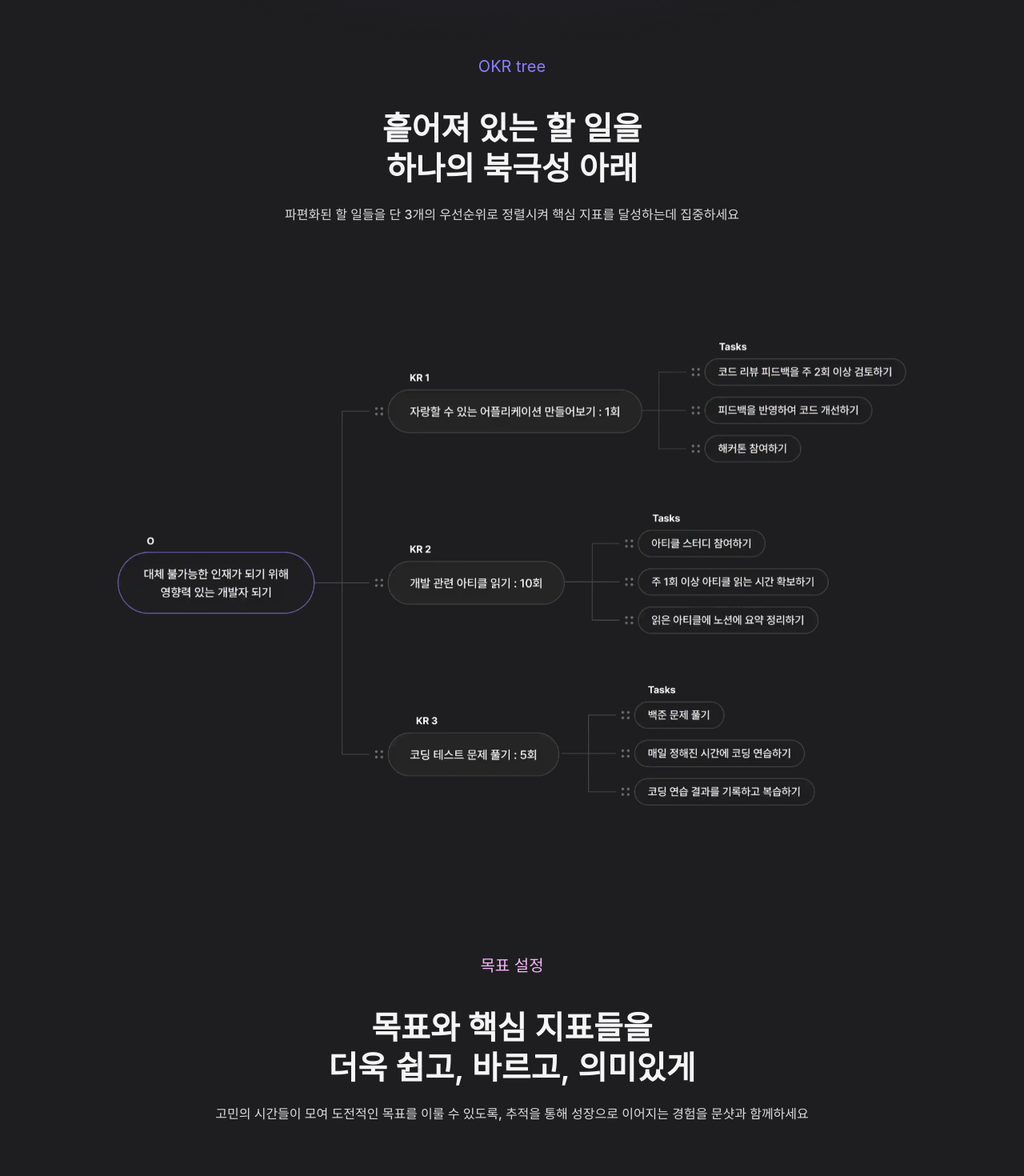
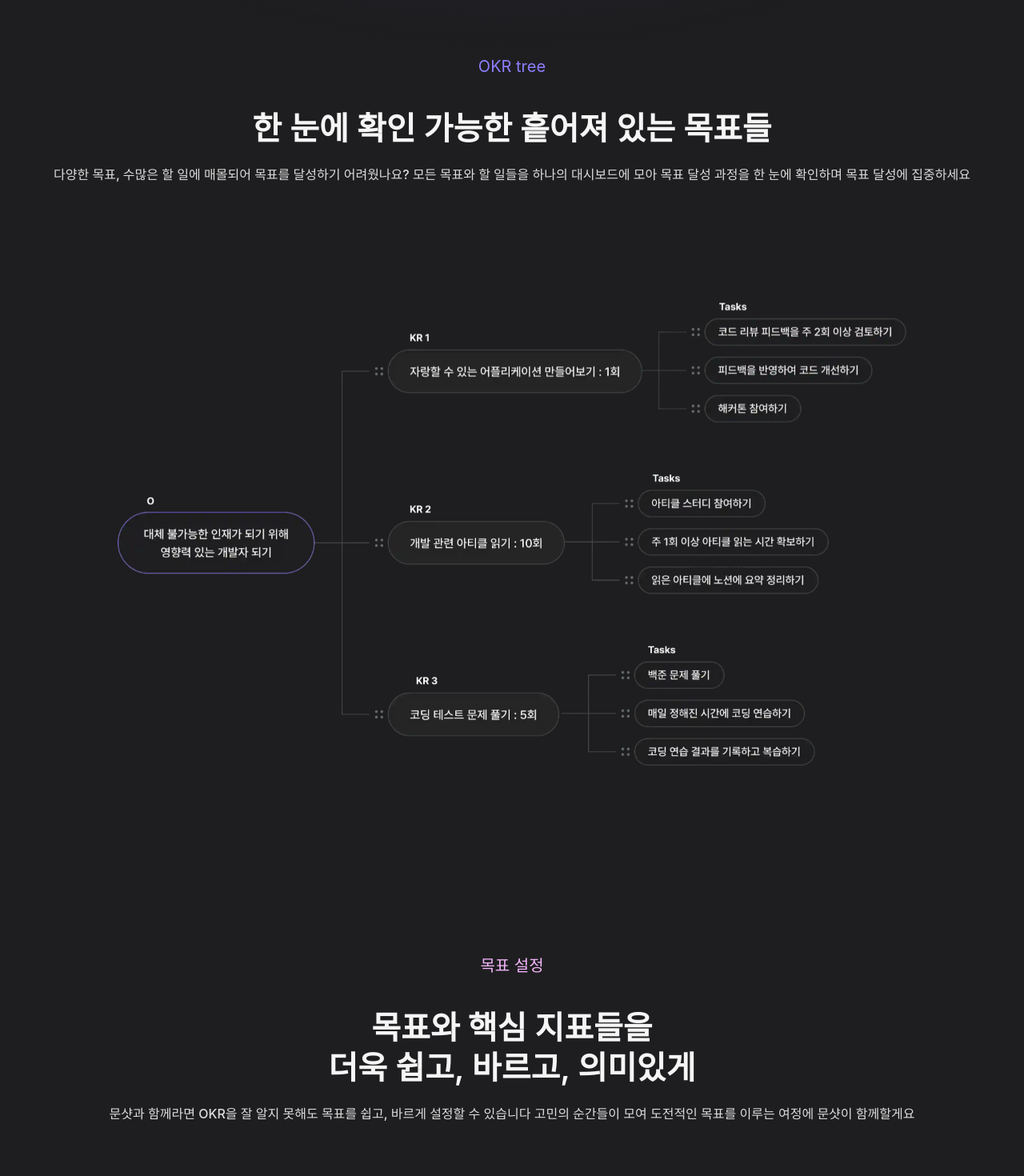
Before and after one commit to MOONSHOT-Team/MOONSHOT-CLIENT, a React (Vite) app: page /about in a window 1280 px wide. Shown: the part 1280-2750 px from the top of the page at 80% size. Built offline with nearby package versions, Linux system fonts and the light colour scheme; no server answers; a web font is replaced by a local one; what emotion-normalize would draw is missing.

Commit message:
chore: constant 적용

```diff
--- a/src/Onboarding/components/frame/Frame1.tsx
+++ b/src/Onboarding/components/frame/Frame1.tsx
@@ -11,6 +11,7 @@ import imgFrame1SideSheetRight from '../../assets/frame/imgFrame1SideSheetRight.
 import webpFrame1MainDashboard from '../../assets/frame/webpFrame1MainDashboard.webp';
 import webpFrame1ObjectiveItem from '../../assets/frame/webpFrame1ObjectiveItem.webp';
 import webpFrame1SideSheetRight from '../../assets/frame/webpFrame1SideSheetRight.webp';
+import { CONTENTS } from '../../constants/CONTENTS';
 import { TEXT_ROLLING } from '../../constants/TEXT_ROLLING';
 import { ImgPopUp, popUp } from '../../styles/animation';
 import { sectionStyle } from '../../styles/common';
@@ -36,7 +37,7 @@ const Frame1 = () => {
           </p>
         ))}
       </StRollingTextBox>
-      <StMainText>{`그토록 찾아 헤매던\n일상 생산성의 끝`}</StMainText>
+      <StMainText>{CONTENTS[0].title}</StMainText>
       <StCtaLink to="https://tally.so/r/n0Ol0N" target="_blank" className="tally-link-button">
         서비스 신청하기
       </StCtaLink>
--- a/src/Onboarding/components/frame/Frame2.tsx
+++ b/src/Onboarding/components/frame/Frame2.tsx
@@ -2,6 +2,7 @@ import { css } from '@emotion/react';
 
 import imgFrame2TreeGraph from '../../assets/frame/imgFrame2TreeGraph.png';
 import webpFrame2TreeGraph from '../../assets/frame/webpFrame2TreeGraph.webp';
+import { CONTENTS } from '../../constants/CONTENTS';
 import useScrollDetect from '../../hooks/useScrollDetect';
 import { ImgPopUp } from '../../styles/animation';
 import { sectionStyle } from '../../styles/common';
@@ -13,10 +14,10 @@ const Frame2 = () => {
   return (
     <section css={section} ref={element}>
       <TextField
-        subTitle="OKR tree"
-        subTitleColor="main_purple"
-        title={`흩어져 있는 할 일을\n하나의 북극성 아래`}
-        description="파편화된 할 일들을 단 3개의 우선순위로 정렬시켜 핵심 지표를 달성하는데 집중하세요"
+        subTitle={CONTENTS[1].subTitle!}
+        subTitleColor={CONTENTS[1].subTitleColor!}
+        title={CONTENTS[1].title}
+        description={CONTENTS[1].description!}
       />
       {active && (
         <picture>
--- a/src/Onboarding/components/frame/Frame3.tsx
+++ b/src/Onboarding/components/frame/Frame3.tsx
@@ -9,6 +9,7 @@ import webpFrame3GradientBackground from '../../assets/frame/webpFrame3GradientB
 import webpFrame3Question1 from '../../assets/frame/webpFrame3Question1.webp';
 import webpFrame3Question2 from '../../assets/frame/webpFrame3Question2.webp';
 import webpFrame3Question3 from '../../assets/frame/webpFrame3Question3.webp';
+import { CONTENTS } from '../../constants/CONTENTS';
 import useScrollDetect from '../../hooks/useScrollDetect';
 import { ImgPopUp } from '../../styles/animation';
 import { sectionStyle } from '../../styles/common';
@@ -21,10 +22,10 @@ const Frame3 = () => {
   return (
     <section css={section} ref={element}>
       <TextField
-        subTitle="목표 설정"
-        subTitleColor="sub_pink"
-        title={`목표와 핵심 지표들을\n더욱 쉽고, 바르고, 의미있게`}
-        description="고민의 시간들이 모여 도전적인 목표를 이룰 수 있도록, 추적을 통해 성장으로 이어지는 경험을 문샷과 함께하세요"
+        subTitle={CONTENTS[2].subTitle!}
+        subTitleColor={CONTENTS[2].subTitleColor!}
+        title={CONTENTS[2].title}
+        description={CONTENTS[2].description!}
       />
       {active && (
         <div css={imgContainer}>
--- a/src/Onboarding/components/frame/Frame4.tsx
+++ b/src/Onboarding/components/frame/Frame4.tsx
@@ -7,6 +7,7 @@ import imgFrame4SideSheetRight from '../../assets/frame/imgFrame4SideSheetRight.
 import webpFrame4DashboardDark from '../../assets/frame/webpFrame4DashboardDark.webp';
 import webpFrame4SideSheetLeft from '../../assets/frame/webpFrame4SideSheetLeft.webp';
 import webpFrame4SideSheetRight from '../../assets/frame/webpFrame4SideSheetRight.webp';
+import { CONTENTS } from '../../constants/CONTENTS';
 import useScrollDetect from '../../hooks/useScrollDetect';
 import { ImgPopUp } from '../../styles/animation';
 import { sectionStyle } from '../../styles/common';
@@ -18,10 +19,10 @@ const Frame4 = () => {
   return (
     <section css={section} ref={element}>
       <TextField
-        subTitle="KR 체크인"
-        subTitleColor="sub_mint"
-        title={`달에 쏘아올릴 도전적인 목표와\n실패가 용인되는 유연한 여정`}
-        description="북극성을 따라 성취를 기록하고, 환경에 따라 수정하며 끊임없이 나아가세요"
+        subTitle={CONTENTS[3].subTitle!}
+        subTitleColor={CONTENTS[3].subTitleColor!}
+        title={CONTENTS[3].title}
+        description={CONTENTS[3].description!}
       />
       {active && (
         <div css={imgContainer}>
--- a/src/Onboarding/components/frame/Frame5.tsx
+++ b/src/Onboarding/components/frame/Frame5.tsx
@@ -8,6 +8,7 @@ import imgFrame5HistoryTask from '../../assets/frame/imgFrame5HistoryTask.png';
 import imgFrame5List2 from '../../assets/frame/imgFrame5List2.png';
 import imgFrame5List3 from '../../assets/frame/imgFrame5List3.png';
 import imgFrame5List4 from '../../assets/frame/imgFrame5List4.png';
+import { CONTENTS } from '../../constants/CONTENTS';
 import useScrollDetect from '../../hooks/useScrollDetect';
 import { ImgPopUp } from '../../styles/animation';
 import { sectionStyle } from '../../styles/common';
@@ -28,10 +29,10 @@ const Frame5 = () => {
   return (
     <section css={section} ref={element}>
       <TextField
-        subTitle="History"
-        subTitleColor="sub_blue"
-        title="나의 모든 우주 여정을 여기에"
-        description="꾸준함으로 쌓인 발자취를 확인하며 앞으로의 미래를 향해 다시 나아가세요"
+        subTitle={CONTENTS[4].subTitle!}
+        subTitleColor={CONTENTS[4].subTitleColor!}
+        title={CONTENTS[4].title}
+        description={CONTENTS[4].description!}
       />
       {active && (
         <StImgContainer>
```
